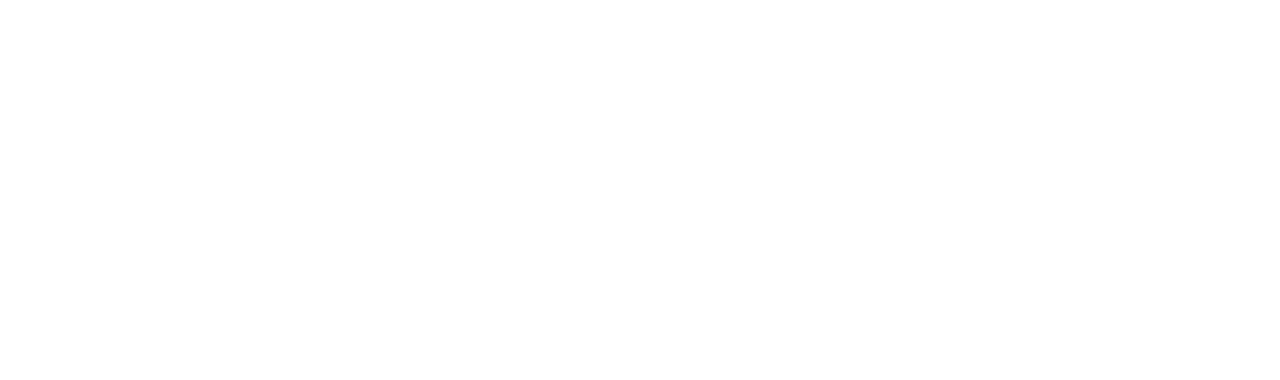
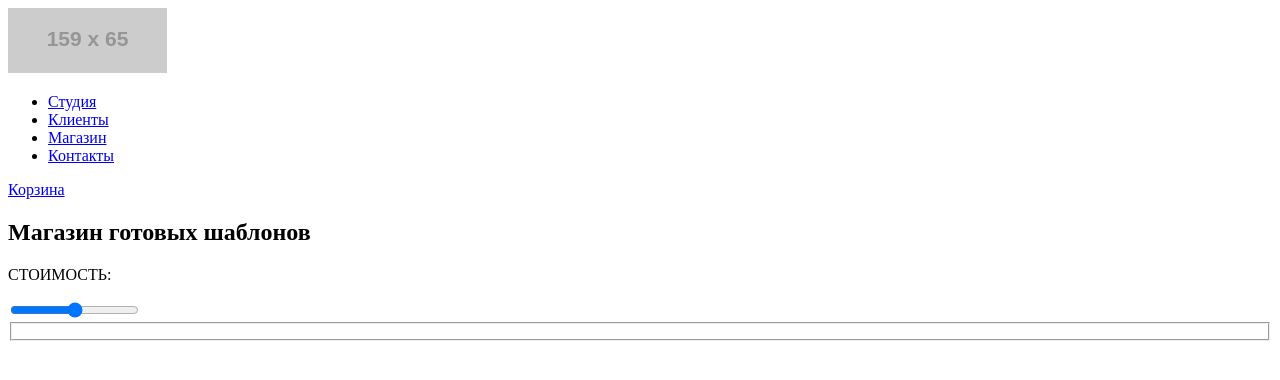
Before and after one commit to nrrozhkov/1408263-nerds-30, a plain HTML site: page catalog.html in a window 1280 px wide. Drawn offline with Linux system fonts and the light colour scheme; placeholder pictures from the web are drawn by us.

Commit message:
Добавил форматирование и центровщики

```diff
--- a/catalog.html
+++ b/catalog.html
@@ -5,11 +5,34 @@
     <title>HTML Academy: Нёрдс catalog</title>
   </head>
   <body>
-      <header>
+   <header>
+          <a>
+            <img src="https://via.placeholder.com/159x65" alt="logo nerds">
+          </a>
+          <nav>
+            <ul>
+              <li><a href="index.html">Студия</a></li>
+              <li><a href="#.html">Клиенты</a></li>
+              <li><a href="catalog.html">Магазин</a></li>
+              <li><a href="#.html">Контакты</a></li>
+            </ul>
+            <a href="#.html">Корзина</a>
+          </nav>
+   </header>
+      <main>
+<section>
+  <h1>Магазин готовых шаблонов</h1>
+</section>
+<section>
+  <p><label for="input">CТОИМОСТЬ:</label></p>
+  <input type="range" id="input">
 
-      </header>
-      <main>
+  <fieldset>
 
+
+
+  </fieldset>
+</section>
       </main>
 
     <footer>
```
Also changed, not shown: index.html (+29 -12 lines).
